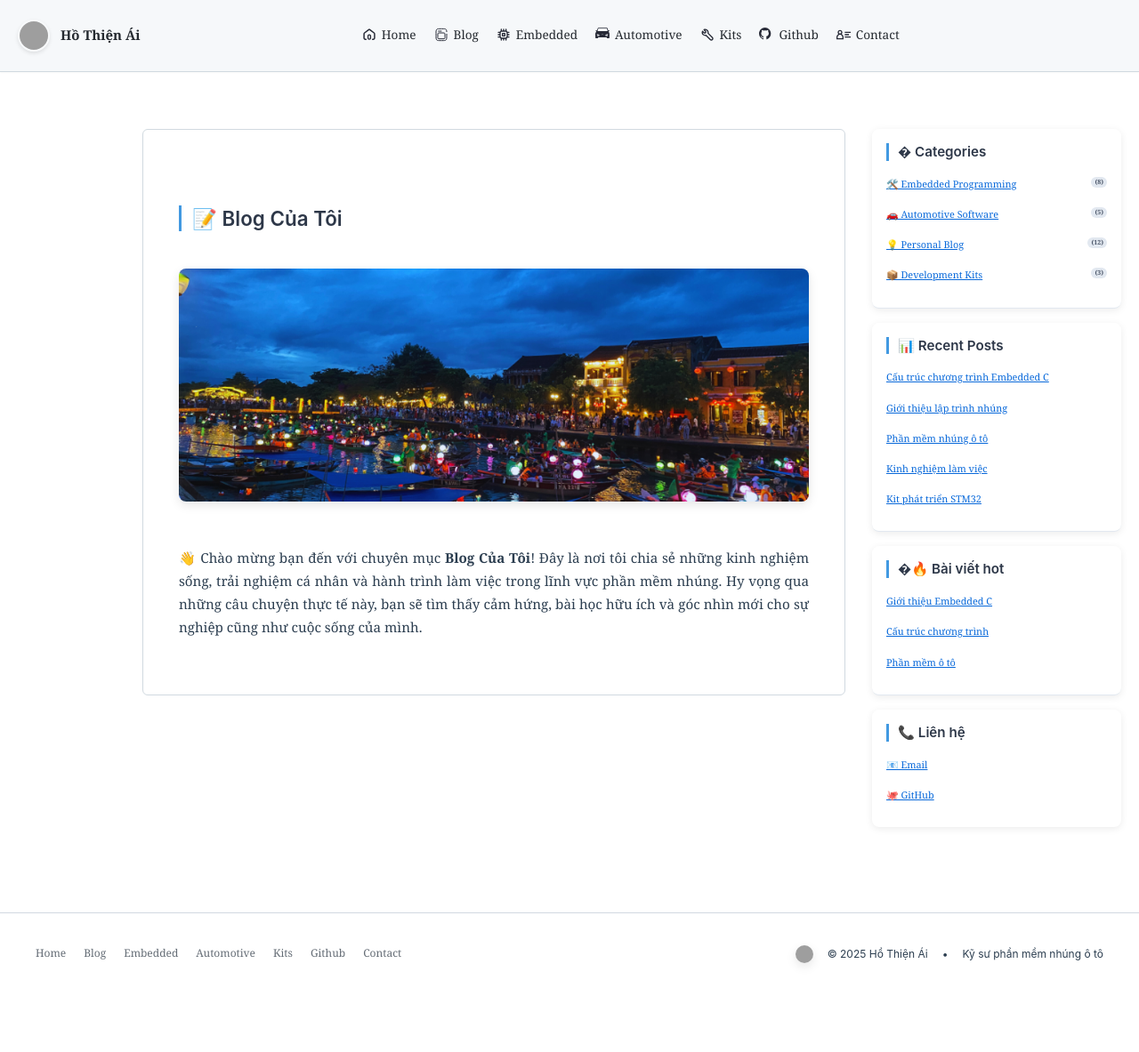
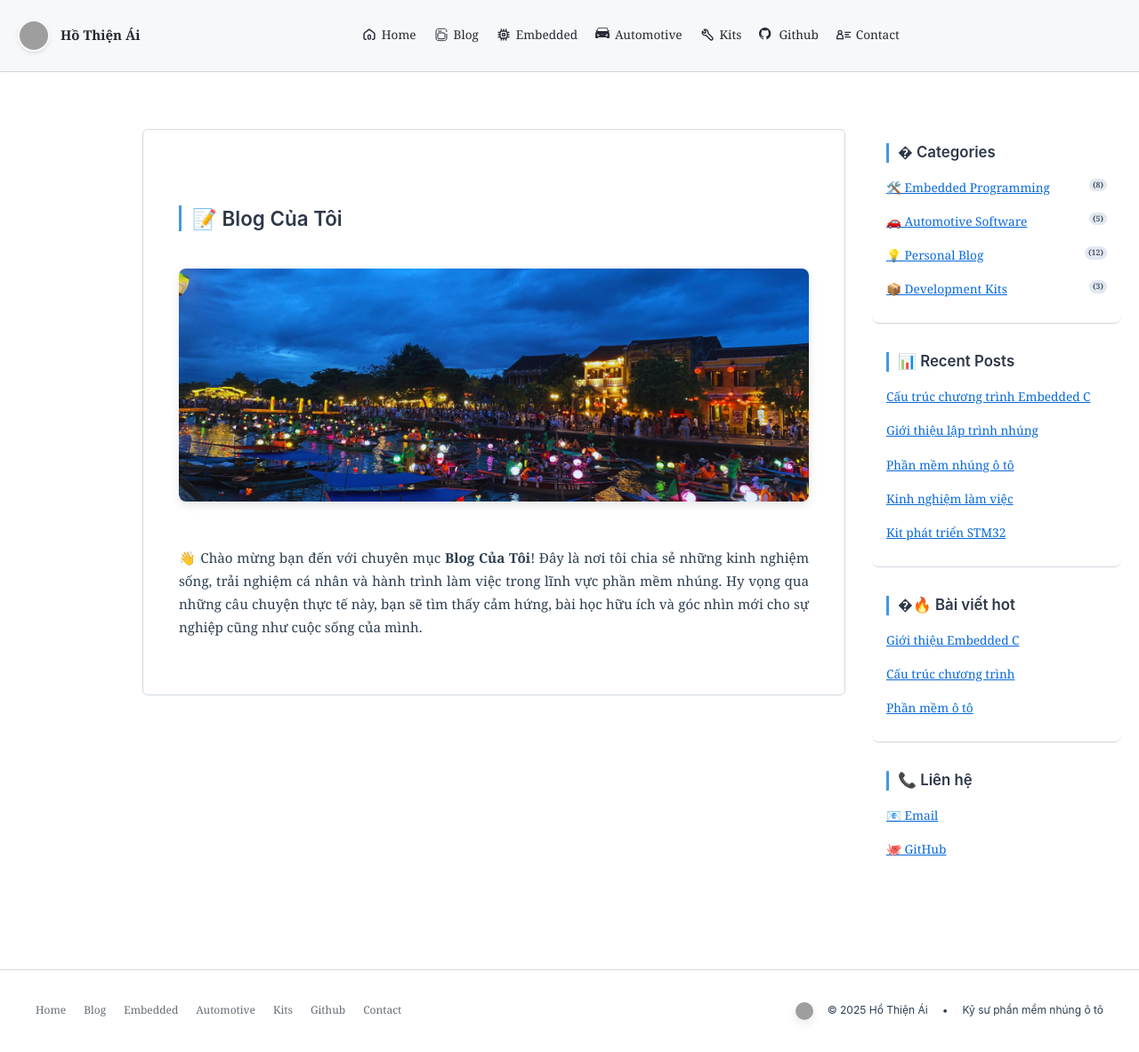
Before and after one commit to ai-ho/ai-ho.github.io, a Jekyll site: the page built from blog/index.md, in a window 1280 px wide. Shown: the whole page at 89% size. Built offline with Jekyll 4.4.1, drawn with Linux system fonts in a browser that asks for light colours; some web fonts are replaced; before the commit the page ends 1119 px from its top, so only the background shows below that; grey boxes are pictures that could not be loaded.

Commit message:
Update side bar

```diff
--- a/_layouts/default.html
+++ b/_layouts/default.html
@@ -70,9 +70,8 @@
             border-radius: 8px;
             padding: 16px;
             margin-bottom: 16px;
-            box-shadow: 0 2px 8px rgba(0, 0, 0, 0.08);
             transition: box-shadow 0.2s ease;
-            border-bottom: 1px solid #e2e8f0;
+            border-bottom: 1px solid #d1d5db;
         }
 
         .sidebar-section:last-child {
@@ -80,11 +79,11 @@
         }
 
         .sidebar-section:hover {
-            box-shadow: 0 4px 12px rgba(0, 0, 0, 0.12);
+            box-shadow: 0 2px 6px rgba(0, 0, 0, 0.05);
         }
 
         .sidebar-section h3 {
-            font-size: 0.95em;
+            font-size: 1.05em;
             color: #2d3748;
             margin-top: 0;
             margin-bottom: 12px;
@@ -100,7 +99,7 @@
 
         .sidebar-section li {
             margin-bottom: 6px;
-            font-size: 0.8em;
+            font-size: 0.9em;
             line-height: 1.4;
         }
 
@@ -111,7 +110,7 @@
             padding: 6px 0;
             border-bottom: 1px solid transparent;
             transition: all 0.2s ease;
-            font-size: 0.85em;
+            font-size: 0.95em;
         }
 
         .sidebar-section a:hover {
@@ -238,7 +237,7 @@
             filter: none;
         }
 
-        /* Ensure SVG icons display in dark color */
+        /* Ensure SVG icons display in same color as navigation links */
         .nav-icon svg,
         .navigation .nav-icon {
             fill: #24292f !important;
@@ -250,12 +249,12 @@
             stroke: #24292f !important;
         }
 
-        /* Additional fallback for SVG icon colors */
+        /* Navigation link icon color matching */
         .navigation .nav-links img.nav-icon {
             filter: brightness(0) saturate(100%) invert(15%) sepia(18%) saturate(662%) hue-rotate(190deg) brightness(95%) contrast(96%);
         }
 
-        /* Icon color on hover */
+        /* Icon color on hover - match navigation link hover color (#0969da) */
         .navigation .nav-links a:hover .nav-icon {
             filter: brightness(0) saturate(100%) invert(27%) sepia(97%) saturate(2319%) hue-rotate(209deg) brightness(95%) contrast(88%);
         }
```
